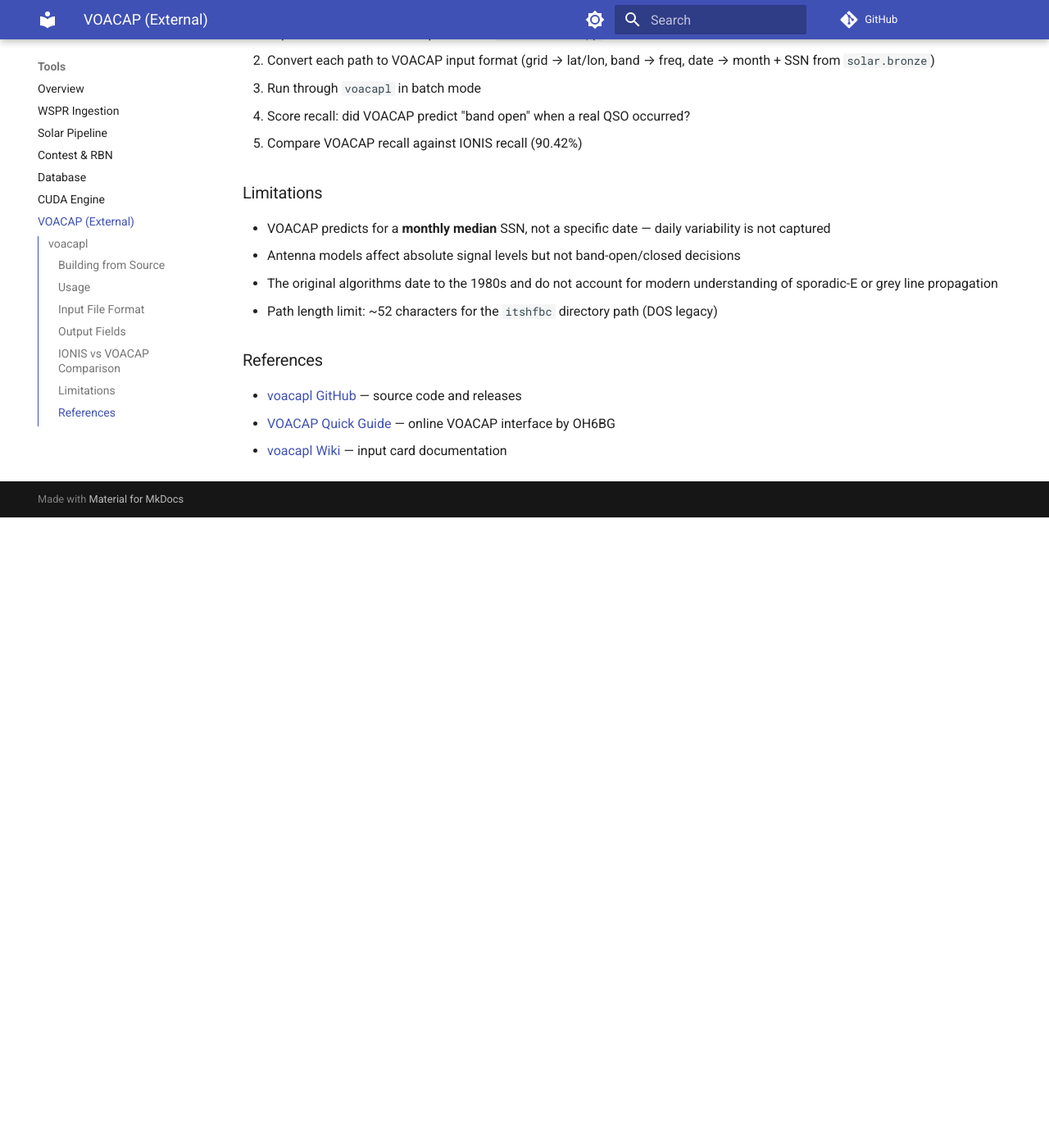
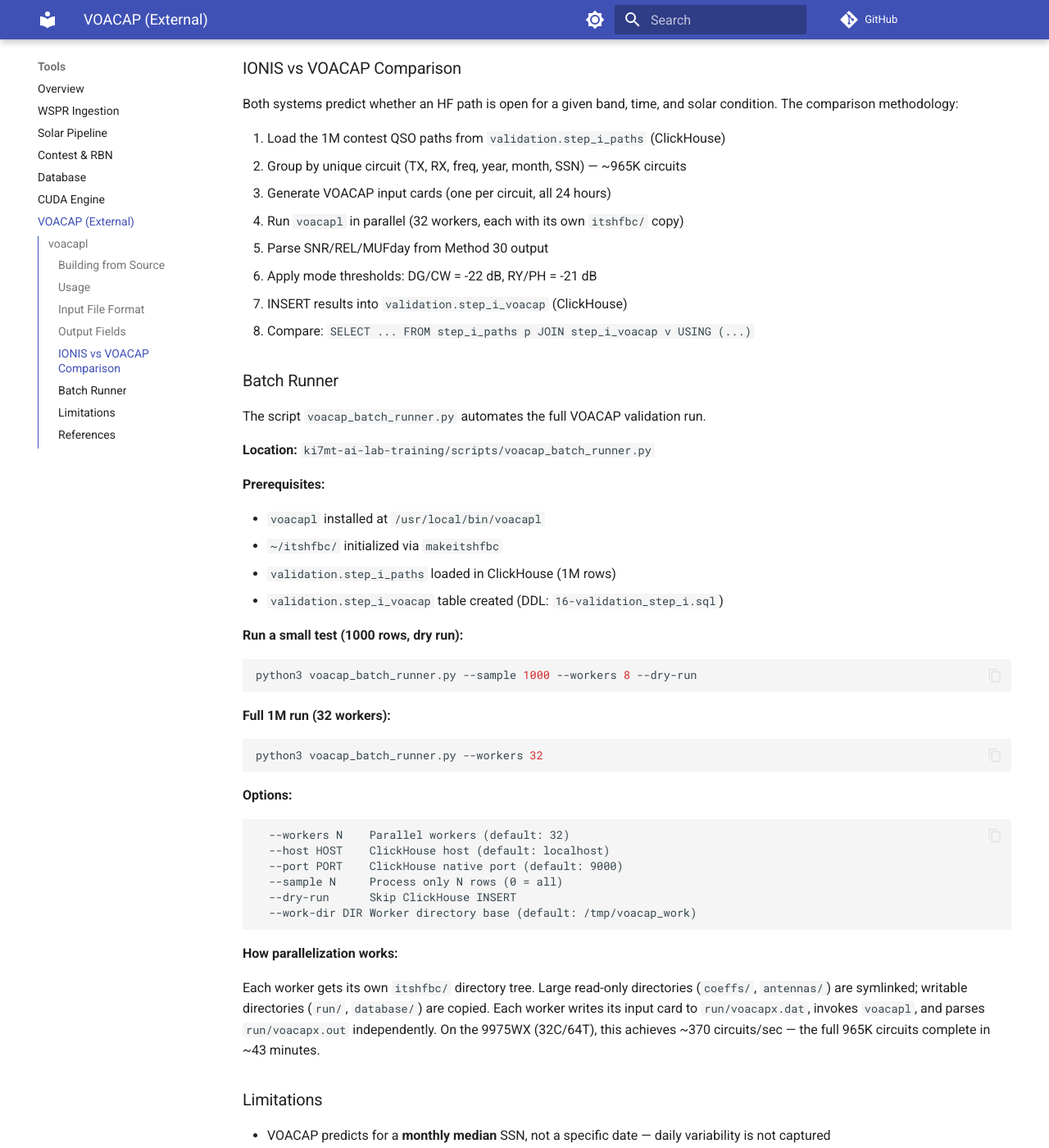
Before and after one commit to IONIS-AI/ionis-docs, an MkDocs documentation site: the page built from docs/tools/voacapl.md, in a window 1280 px wide and 1400 px high, scrolled down 3196 px. Shown: the whole window at 82% size. Built offline with MkDocs 1.6.1 and Material for MkDocs 9.7.7, drawn with Linux system fonts in a browser that asks for light colours; comment, search, counter and statistics services are not loaded; before the commit the page ends 3827 px from its top, so only the background shows below that; some of the changed text lies outside the part shown.

Commit message:
Add Step I VOACAP comparison report and batch runner docs
IONIS 90.42% vs VOACAP 75.98% on 1M contest QSO paths.
Full results by mode and band, methodology, comparison SQL.

Co-Authored-By: Claude Opus 4.6 <noreply@anthropic.com>

````diff
--- a/docs/tools/voacapl.md
+++ b/docs/tools/voacapl.md
@@ -61,10 +61,16 @@ directory at runtime.
 **Point-to-point prediction:**
 
 ```bash
-voacapl ~/itshfbc                              # default input/output
+voacapl ~/itshfbc                              # default (voacapx.dat -> voacapx.out)
 voacapl ~/itshfbc input.dat output.out         # custom files
-voacapl ~/itshfbc batch                        # batch mode
+voacapl ~/itshfbc batch                        # batch mode (reads voacap.cir)
 ```
+
+!!! warning "File arguments are relative to `run/`"
+    The input and output filenames are resolved relative to the `run/`
+    subdirectory inside the itshfbc root. So `voacapl ~/itshfbc input.dat output.out`
+    reads `~/itshfbc/run/input.dat` and writes `~/itshfbc/run/output.out`.
+    This is a Fortran heritage detail — the engine always operates inside `run/`.
 
 **Options:**
 
@@ -130,12 +136,58 @@ VOACAP produces hourly predictions. Fields used for IONIS comparison:
 Both systems predict whether an HF path is open for a given band, time, and
 solar condition. The comparison methodology:
 
-1. Export the 1M contest QSO paths from `validate_v12.py`
-2. Convert each path to VOACAP input format (grid → lat/lon, band → freq,
-   date → month + SSN from `solar.bronze`)
-3. Run through `voacapl` in batch mode
-4. Score recall: did VOACAP predict "band open" when a real QSO occurred?
-5. Compare VOACAP recall against IONIS recall (90.42%)
+1. Load the 1M contest QSO paths from `validation.step_i_paths` (ClickHouse)
+2. Group by unique circuit (TX, RX, freq, year, month, SSN) — ~965K circuits
+3. Generate VOACAP input cards (one per circuit, all 24 hours)
+4. Run `voacapl` in parallel (32 workers, each with its own `itshfbc/` copy)
+5. Parse SNR/REL/MUFday from Method 30 output
+6. Apply mode thresholds: DG/CW = -22 dB, RY/PH = -21 dB
+7. INSERT results into `validation.step_i_voacap` (ClickHouse)
+8. Compare: `SELECT ... FROM step_i_paths p JOIN step_i_voacap v USING (...)`
+
+### Batch Runner
+
+The script `voacap_batch_runner.py` automates the full VOACAP validation run.
+
+**Location:** `ki7mt-ai-lab-training/scripts/voacap_batch_runner.py`
+
+**Prerequisites:**
+
+- `voacapl` installed at `/usr/local/bin/voacapl`
+- `~/itshfbc/` initialized via `makeitshfbc`
+- `validation.step_i_paths` loaded in ClickHouse (1M rows)
+- `validation.step_i_voacap` table created (DDL: `16-validation_step_i.sql`)
+
+**Run a small test (1000 rows, dry run):**
+
+```bash
+python3 voacap_batch_runner.py --sample 1000 --workers 8 --dry-run
+```
+
+**Full 1M run (32 workers):**
+
+```bash
+python3 voacap_batch_runner.py --workers 32
+```
+
+**Options:**
+
+```text
+  --workers N    Parallel workers (default: 32)
+  --host HOST    ClickHouse host (default: localhost)
+  --port PORT    ClickHouse native port (default: 9000)
+  --sample N     Process only N rows (0 = all)
+  --dry-run      Skip ClickHouse INSERT
+  --work-dir DIR Worker directory base (default: /tmp/voacap_work)
+```
+
+**How parallelization works:**
+
+Each worker gets its own `itshfbc/` directory tree. Large read-only directories
+(`coeffs/`, `antennas/`) are symlinked; writable directories (`run/`, `database/`)
+are copied. Each worker writes its input card to `run/voacapx.dat`, invokes
+`voacapl`, and parses `run/voacapx.out` independently. On the 9975WX (32C/64T),
+this achieves ~370 circuits/sec — the full 965K circuits complete in ~43 minutes.
 
 ### Limitations
 
--- a/mkdocs.yml
+++ b/mkdocs.yml
@@ -66,6 +66,7 @@ nav:
     - "VOACAP (External)": tools/voacapl.md
   - Validation:
     - Overview: validation/index.md
+    - "Step I: IONIS vs VOACAP": validation/step_i_voacap_comparison.md
     - "V12 Test Specification": validation/v12_test_specification.md
     - "V10 Frequency Audit": validation/frequency_tests/IONIS-V10-FREQ-01.md
     - "V10 Polar Challenge": validation/polar_tests/IONIS-V10-POL-01.md
````
Also changed, not shown: other parts of docs/tools/voacapl.md (+2 -2 lines), docs/validation/index.md (+10 -0 lines), docs/validation/step_i_voacap_comparison.md (added, +181 -0 lines).
